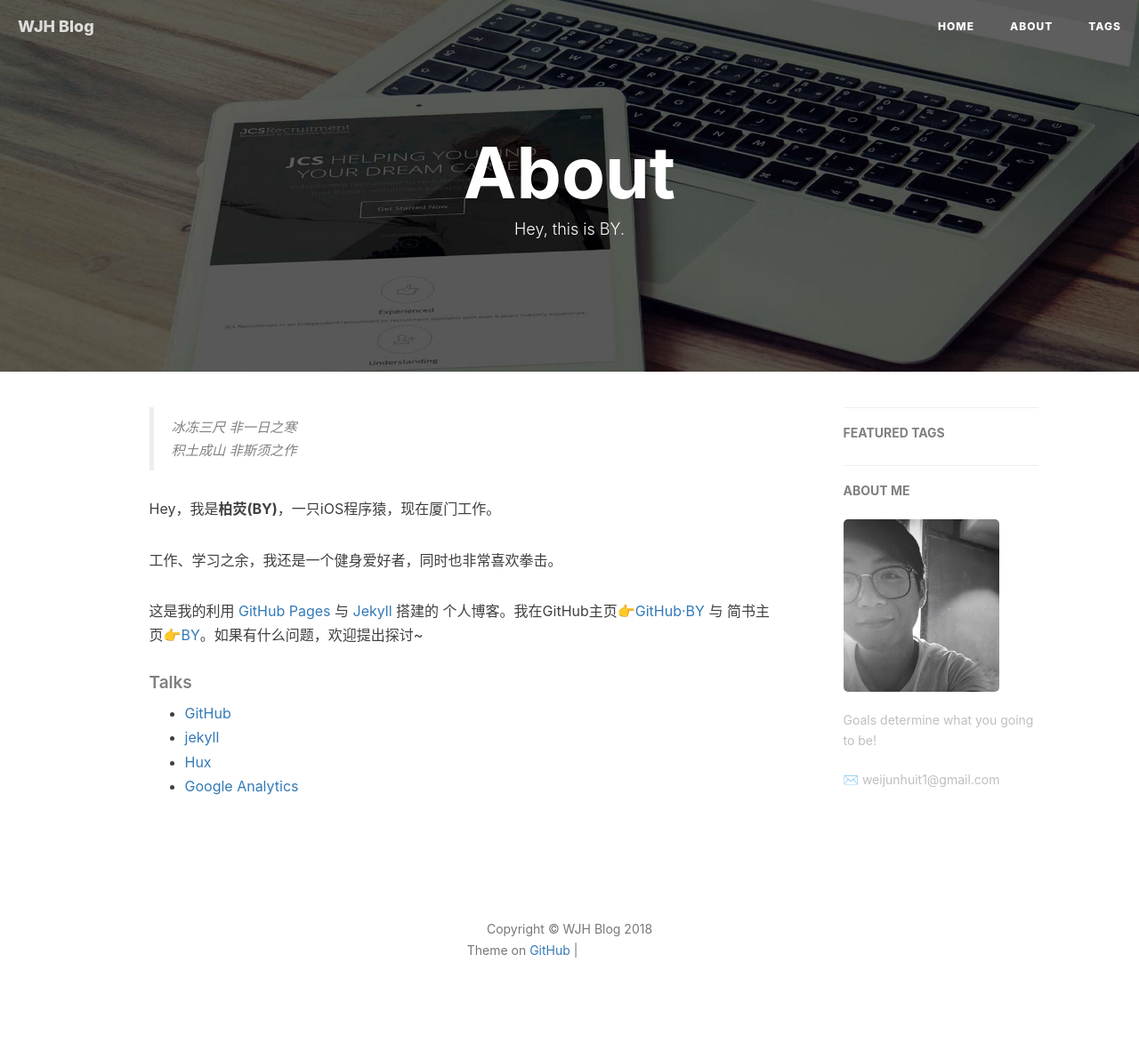
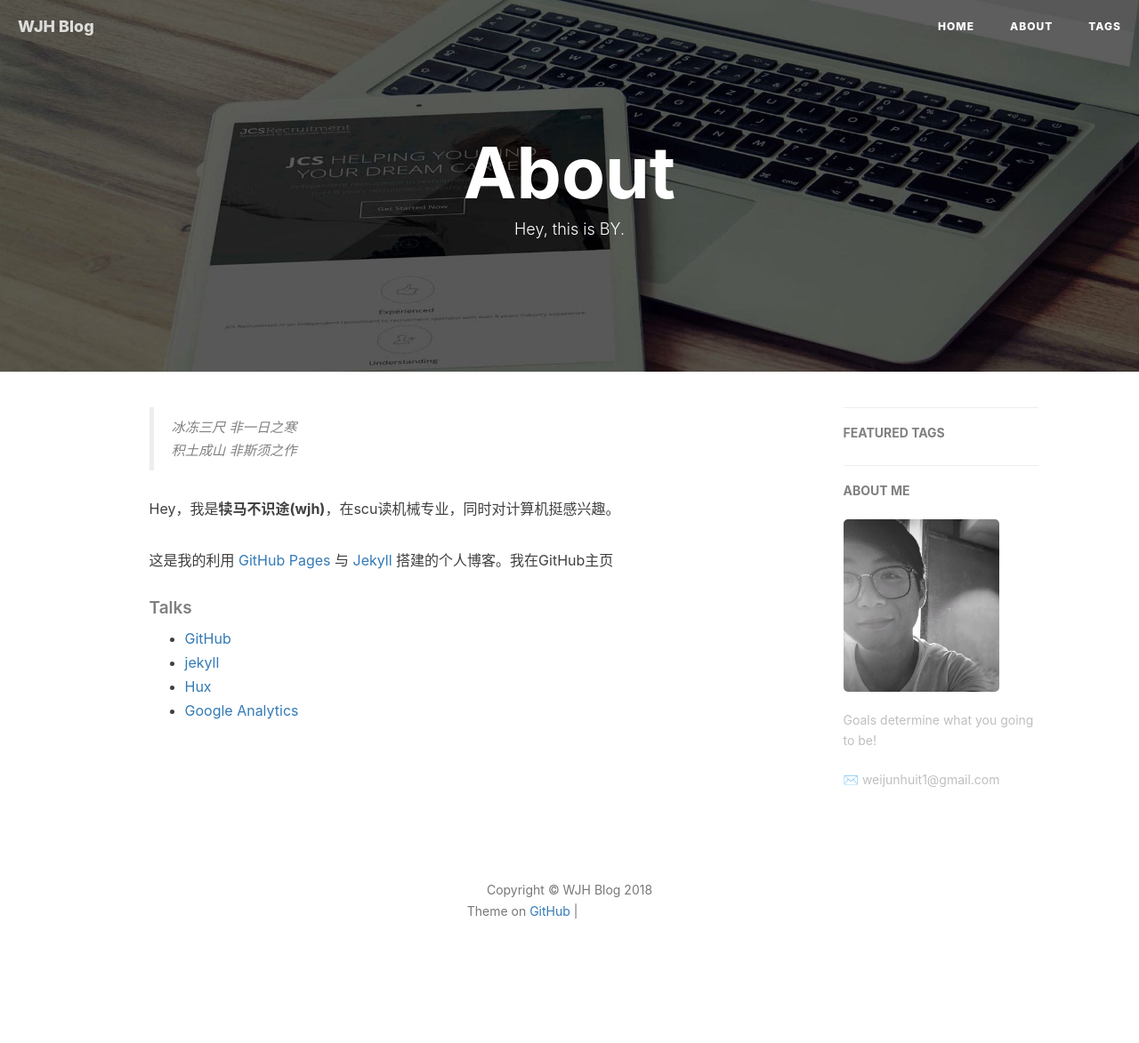
Before and after one commit to dumabushitu/dumabushitu.github.io, a Jekyll site: the page built from about.html, in a window 1280 px wide. Shown: the whole page at 89% size. Built offline with Jekyll 4.4.1, drawn with Linux system fonts in a browser that asks for light colours; nearby versions of some CDN libraries; comment, search, counter and statistics services are not loaded; after the commit the page ends 1129 px from its top, so only the background shows below that; grey boxes are pictures that could not be loaded.

Commit message:
Update about.html

```diff
--- a/about.html
+++ b/about.html
@@ -18,11 +18,9 @@ header-img: "img/post-bg-rwd.jpg"
     <blockquote><p>冰冻三尺 非一日之寒<br>
     积土成山 非斯须之作</p></blockquote>
 
-    <p>Hey，我是<strong>柏荧(BY)</strong>，一只iOS程序猿，现在厦门工作。</p>
+    <p>Hey，我是<strong>犊马不识途(wjh)</strong>，在scu读机械专业，同时对计算机挺感兴趣。</p>
 
-    <p>工作、学习之余，我还是一个健身爱好者，同时也非常喜欢拳击。</p>
-
-    <p>这是我的利用 <a href="https://pages.github.com/">GitHub Pages</a> 与 <a href="http://jekyll.com.cn/">Jekyll</a> 搭建的 个人博客。我在GitHub主页<a href="https://github.com/qiubaiying">👉GitHub·BY</a> 与 简书主页<a href="https://http://www.jianshu.com/u/e71990ada2fd">👉BY</a>。如果有什么问题，欢迎提出探讨~</p>
+    <p>这是我的利用 <a href="https://pages.github.com/">GitHub Pages</a> 与 <a href="http://jekyll.com.cn/">Jekyll</a> 搭建的个人博客。我在GitHub主页<a href="https://github.com/dumabushitu"></p>
 
     <p></p>
 
```
